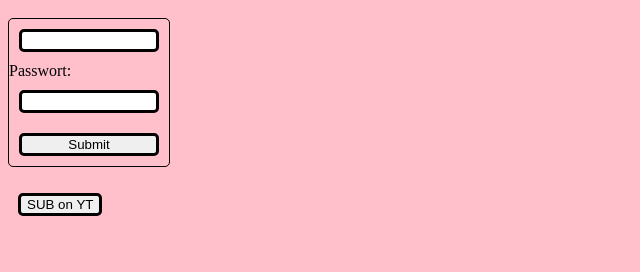
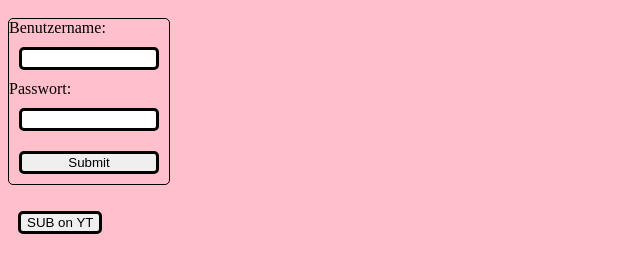
Before and after one commit to VoloshynArtem/testwebsite, a plain HTML site: page index.html in a window 1280 px wide. Shown: the part 146-418 px from the top of the page, without its empty margins (0-640 px from the left). Drawn offline with Linux system fonts and the light colour scheme.

Commit message:
fix lost "benutzername"

```diff
--- a/index.html
+++ b/index.html
@@ -7,6 +7,7 @@
         <p>Meine zweite Seite!</p>
         <h1>Login Formular</h1>
         <form>
+            Benutzername:
             <input type="text" name="benutzername">
             Passwort:
             <input type="text" name="Passwort">
```
